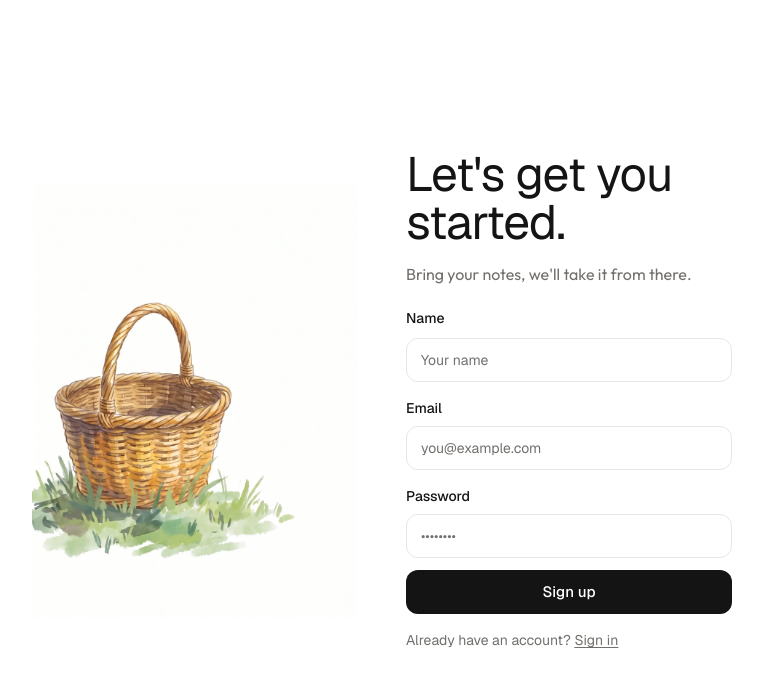
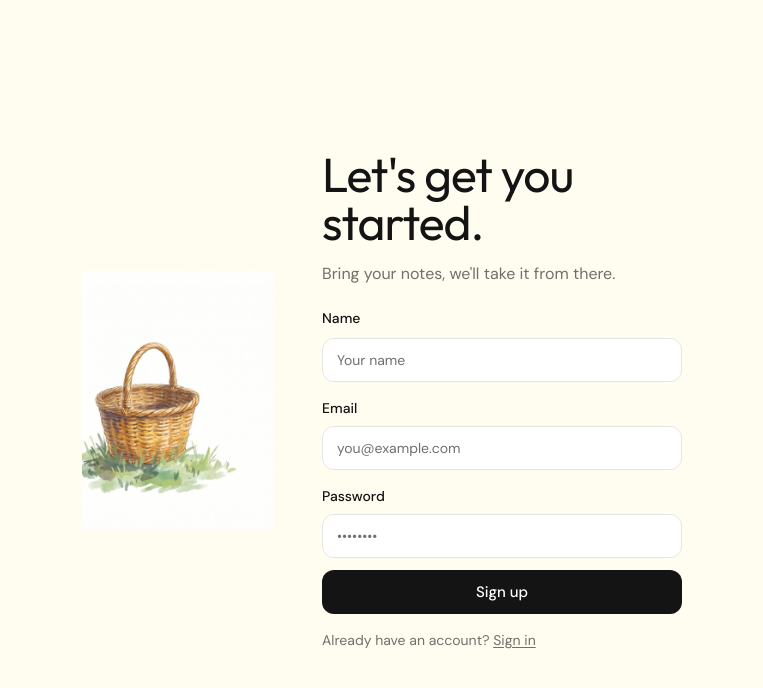
Before and after one commit to Studly-hq/studly_web, a React (Create React App) app: page /signup in a window 1280 px wide. Shown: the top 688 px of the page, without its empty margins (258-1021 px from the left). Built offline with nearby package versions, Linux system fonts and the light colour scheme; no server answers; some icons are missing.

Commit message:
fix: rewrite auth pages with flex layout - no more grid overflow issues

```diff
--- a/src/pages/LoginPage.jsx
+++ b/src/pages/LoginPage.jsx
@@ -21,13 +21,11 @@ const LoginPage = () => {
   const [email, setEmail] = useState("");
   const [password, setPassword] = useState("");
   const [isLoading, setIsLoading] = useState(false);
-  // removed unused error state
   const [showPassword, setShowPassword] = useState(false);
 
   const handleSubmit = async (e) => {
     e.preventDefault();
     setIsLoading(true);
-    // removed unused setError call
     try {
       await login(email, password);
       toast.success("Logged in successfully!");
@@ -46,26 +44,28 @@ const LoginPage = () => {
   };
 
   return (
-    <section
-      className="relative min-h-dvh flex items-center justify-center overflow-x-hidden"
-      style={{ color: "#141414", fontFamily: "Geist, ui-sans-serif, system-ui, sans-serif", backgroundColor: "#ffffff" }}
-    >
-      <div className="grid w-full max-w-[700px] grid-cols-1 md:grid-cols-2 gap-8 md:gap-12 items-center">
-        {/* Left: decorative image */}
+    <section className="min-h-dvh flex items-center justify-center px-4 md:px-8 py-16">
+      <div className="flex flex-col md:flex-row items-center justify-center gap-8 md:gap-12 max-w-[600px] w-full">
+        {/* Left: decorative image - hidden on mobile */}
         <div className="hidden md:flex justify-center items-end">
-          <img src="/auth-bottom-left.webp" alt="decorative" loading="lazy" decoding="async" className="w-[22rem] h-auto pointer-events-none" />
+          <img
+            src="/auth-bottom-left.webp"
+            alt="decorative"
+            loading="lazy"
+            className="w-[20rem] h-auto pointer-events-none"
+          />
         </div>
 
         {/* Right: form content */}
-        <div className="w-full max-w-[400px] mx-auto md:mx-0">
-          <h1 className="text-5xl font-normal tracking-[-0.02em] text-center md:text-left" style={{fontFamily: 'Geist, sans-serif'}}>
+        <div className="w-full max-w-[380px]">
+          <h1 className="text-4xl md:text-5xl font-normal tracking-[-0.02em] text-center md:text-left">
             Welcome back.
           </h1>
-          <p className="mt-4 text-[16px] text-[#726f6c] text-center md:text-left" style={{fontFamily: 'var(--font-heading)'}}>
+          <p className="mt-4 text-base text-[#726f6c] text-center md:text-left">
             Pick up where you left off.
           </p>
 
-          <form onSubmit={handleSubmit} className="mt-5 text-left max-w-[380px]">
+          <form onSubmit={handleSubmit} className="mt-5 text-left">
             <label htmlFor="login-email" className="text-sm font-medium">
               Email
             </label>
--- a/src/pages/SignupPage.jsx
+++ b/src/pages/SignupPage.jsx
@@ -21,7 +21,6 @@ const SignupPage = () => {
   const [password, setPassword] = useState("");
   const [showPassword, setShowPassword] = useState(false);
   const [isLoading, setIsLoading] = useState(false);
-  // removed unused error state
 
   const handleSubmit = async (e) => {
     e.preventDefault();
@@ -43,26 +42,28 @@ const SignupPage = () => {
   };
 
   return (
-    <section
-      className="relative min-h-dvh flex items-center justify-center overflow-x-hidden"
-      style={{ color: "#141414", fontFamily: "Geist, ui-sans-serif, system-ui, sans-serif", backgroundColor: "#ffffff" }}
-    >
-      <div className="grid w-full max-w-[700px] grid-cols-1 md:grid-cols-2 gap-8 md:gap-12 items-center">
-        {/* Left: decorative image */}
+    <section className="min-h-dvh flex items-center justify-center px-4 md:px-8 py-16">
+      <div className="flex flex-col md:flex-row items-center justify-center gap-8 md:gap-12 max-w-[600px] w-full">
+        {/* Left: decorative image - hidden on mobile */}
         <div className="hidden md:flex justify-center items-end">
-          <img src="/auth-bottom-left-signup.webp" alt="decorative" loading="lazy" decoding="async" className="w-[22rem] h-auto pointer-events-none" />
+          <img
+            src="/auth-bottom-left-signup.webp"
+            alt="decorative"
+            loading="lazy"
+            className="w-[20rem] h-auto pointer-events-none"
+          />
         </div>
 
         {/* Right: form content */}
-        <div className="w-full max-w-[400px] mx-auto md:mx-0">
-          <h1 className="text-5xl font-normal tracking-[-0.02em] text-center md:text-left" style={{fontFamily: 'Geist, sans-serif'}}>
+        <div className="w-full max-w-[380px]">
+          <h1 className="text-4xl md:text-5xl font-normal tracking-[-0.02em] text-center md:text-left">
             Let's get you started.
           </h1>
-          <p className="mt-4 text-[16px] text-[#726f6c] text-center md:text-left" style={{fontFamily: 'var(--font-heading)'}}>
+          <p className="mt-4 text-base text-[#726f6c] text-center md:text-left">
             Bring your notes, we'll take it from there.
           </p>
 
-          <form onSubmit={handleSubmit} className="mt-5 text-left max-w-[380px]">
+          <form onSubmit={handleSubmit} className="mt-5 text-left">
             <label htmlFor="signup-name" className="text-sm font-medium">
               Name
             </label>
```
